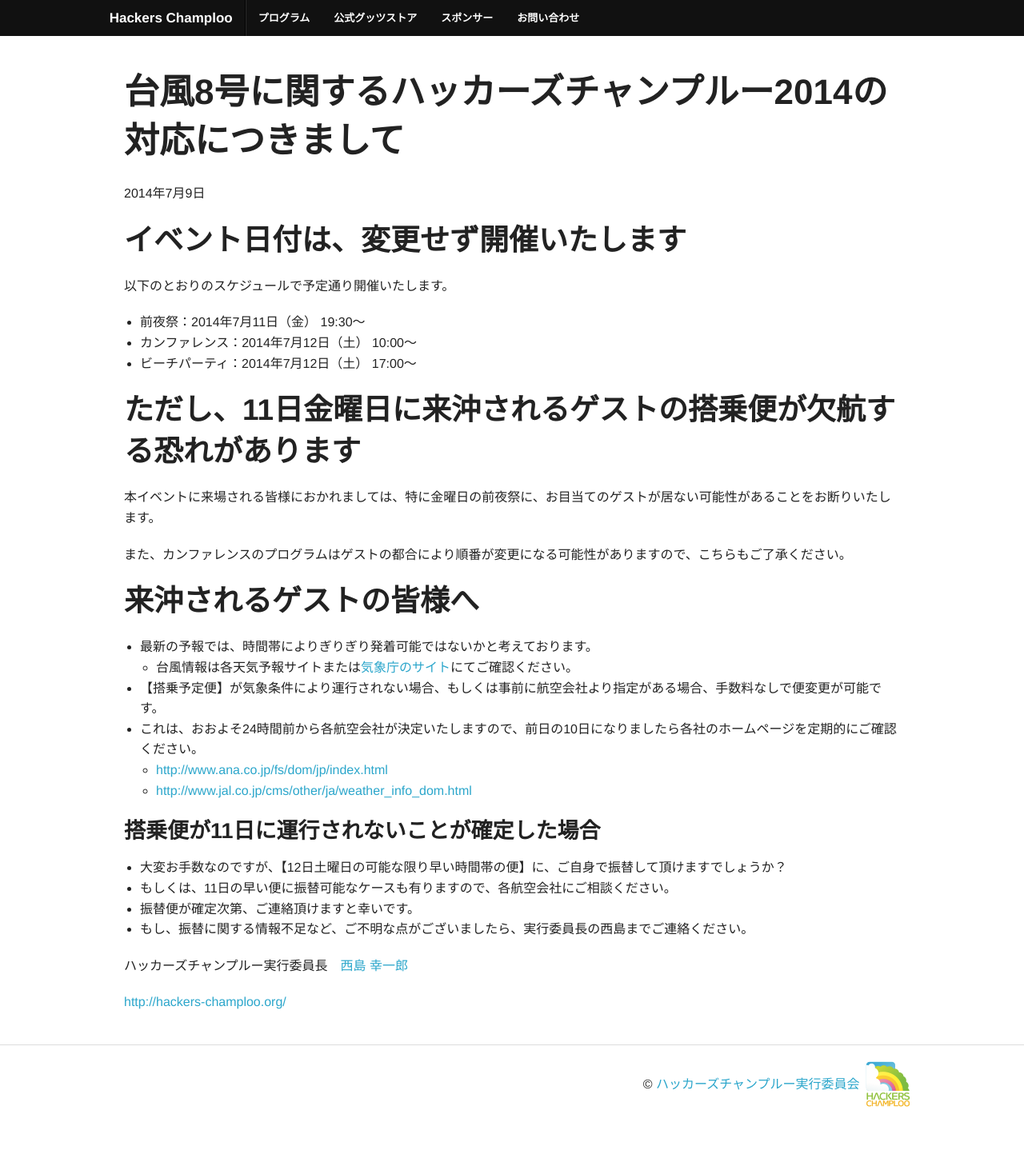
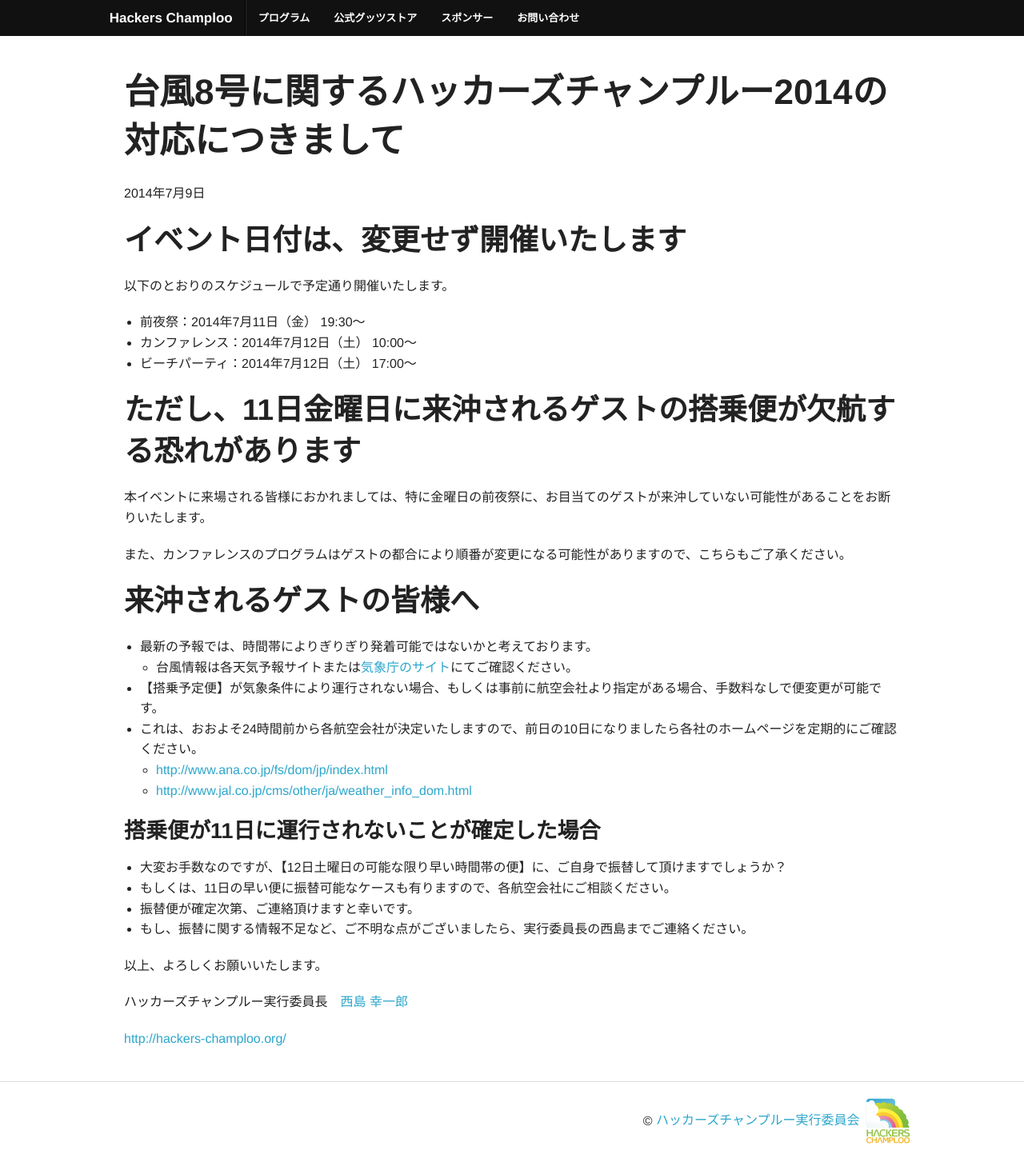
Before and after one commit to hackers-champloo/hackers-champloo.github.io, a Jekyll site: the page built from 2014/announce0709.md, in a window 1280 px wide. Shown: the whole page at 80% size. Built offline with Jekyll 4.4.1, drawn with Linux system fonts in a browser that asks for light colours; Markdown is read by kramdown in place of the engine named in the settings; before the commit the page ends 1407 px from its top, so only the background shows below that.

```diff
--- a/announce20140709.md
+++ b/2014/announce0709.md
@@ -18,7 +18,7 @@ title: 台風8号に関するハッカーズチャンプルー2014の対応に
 
 ## ただし、11日金曜日に来沖されるゲストの搭乗便が欠航する恐れがあります
 
-本イベントに来場される皆様におかれましては、特に金曜日の前夜祭に、お目当てのゲストが居ない可能性があることをお断りいたします。
+本イベントに来場される皆様におかれましては、特に金曜日の前夜祭に、お目当てのゲストが来沖していない可能性があることをお断りいたします。
 
 また、カンファレンスのプログラムはゲストの都合により順番が変更になる可能性がありますので、こちらもご了承ください。
 
@@ -41,6 +41,8 @@ title: 台風8号に関するハッカーズチャンプルー2014の対応に
 * もし、振替に関する情報不足など、ご不明な点がございましたら、実行委員長の西島までご連絡ください。
 
 
+以上、よろしくお願いいたします。
+
 ハッカーズチャンプルー実行委員長　[西島 幸一郎](https://www.facebook.com/nishijima.koichiro)
 
 
--- /dev/null
+++ b/_layouts/2014layout.html
@@ -0,0 +1,60 @@
+<!DOCTYPE html>
+<!--[if IE 8]><html class="no-js lt-ie9" lang="ja"> <![endif]-->
+<!--[if gt IE 8]><!--> <html class="no-js" lang="ja"> <!--<![endif]-->
+
+<head>
+    <meta charset="utf-8">
+    <title>{% if page.title %}{{ page.title }} &ndash; {% endif %}{{ site.title }}</title>
+    <meta name="author" content="{{ site.author }}">
+    <meta name="description" content="{{ site.description }}">
+    <link rel="stylesheet" href="/css/normalize.css" />
+    <link rel="stylesheet" href="/css/foundation.min.css" />
+    <link rel="stylesheet" href="/css/style.css" />
+    <script>
+      (function(i,s,o,g,r,a,m){i['GoogleAnalyticsObject']=r;i[r]=i[r]||function(){
+      (i[r].q=i[r].q||[]).push(arguments)},i[r].l=1*new Date();a=s.createElement(o),
+      m=s.getElementsByTagName(o)[0];a.async=1;a.src=g;m.parentNode.insertBefore(a,m)
+      })(window,document,'script','//www.google-analytics.com/analytics.js','ga');
+
+      ga('create', 'UA-41571260-1', 'hackers-champloo.org');
+      ga('send', 'pageview');
+    </script>
+</head>
+
+<body>
+    <header>
+        <nav class="top-bar">
+            <div class="row">
+                <div class="small-10 small-centered columns">
+                    <ul class="title-area">
+                        <li class="name"><h1><a href="/">{{ site.title }}</a></h1></li>
+                    </ul>
+                    <section class="top-bar-section">
+                        <ul class="left">
+                            <li class="divider"></li>
+                            <li><a href="/program.html">プログラム</a></li>
+                            <li><a href="https://suzuri.jp/hackerschamploo">公式グッツストア</a></li>
+                            <li><a href="/sponsors.html">スポンサー</a></li>
+							<li><a href="https://docs.google.com/forms/d/1MGJ4bVv8hpyXeLjvcGzZDpl838ZGHPA_plLqX_BJSbA/viewform">お問い合わせ</a></li>
+                        </ul>
+                    </section>
+                </div>
+            </div>
+        </nav>
+    </header>
+
+    <div class="row">
+        <div id="container" class="small-12 small-centered columns">
+            {{ content }}
+        </div>
+    </div>
+
+    <hr />
+
+    <div class="row">
+        <footer class="right">
+	        <p>&copy; <a href="/about.html">{{ site.author }} <img src="/img/hclogo_box1.png" width="61" height="61" border="0"></a></p>
+        </footer>
+    </div>
+</body>
+</html>
```
Also changed, not shown: other parts of 2014/announce0709.md (+1 -1 lines).
